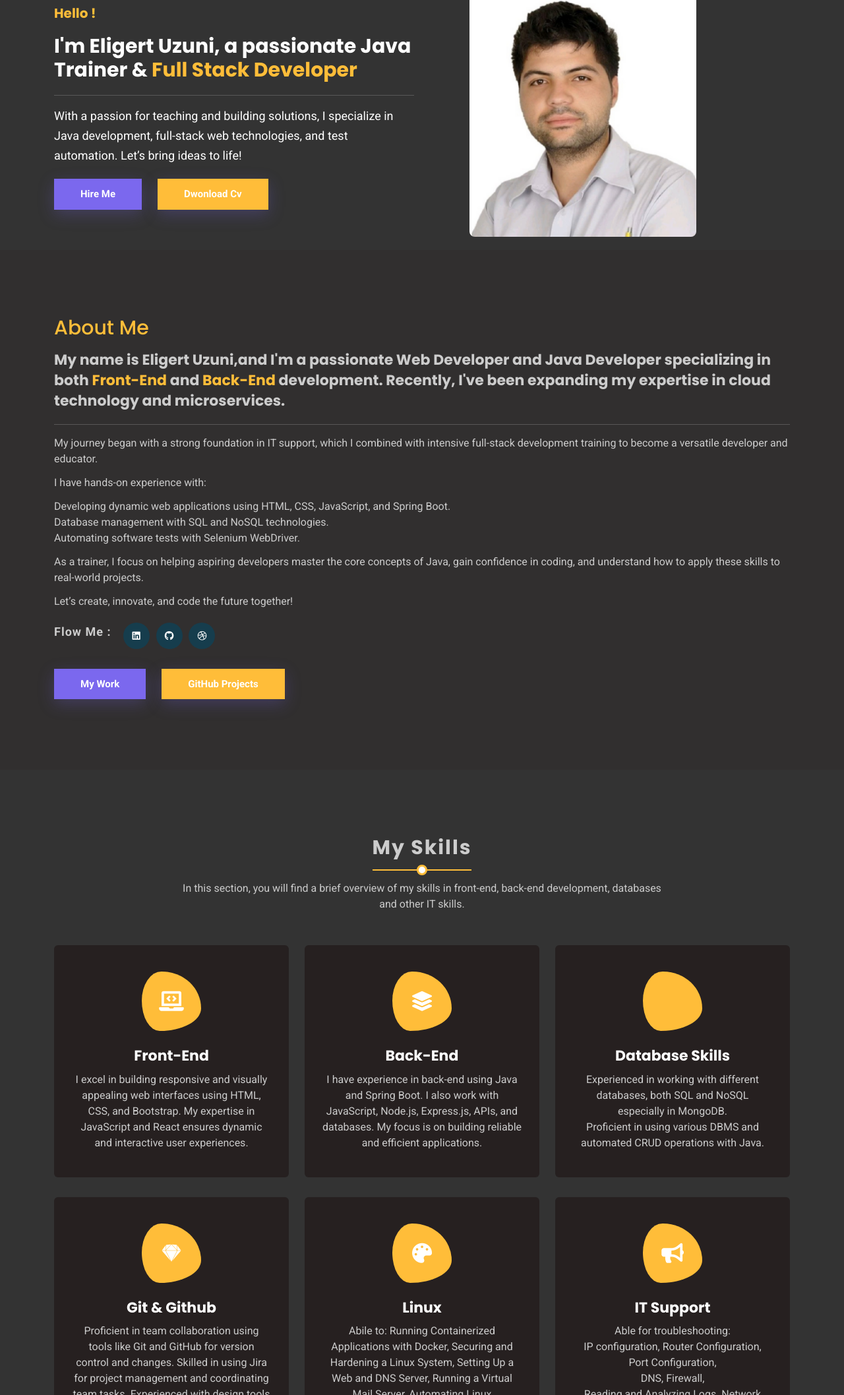
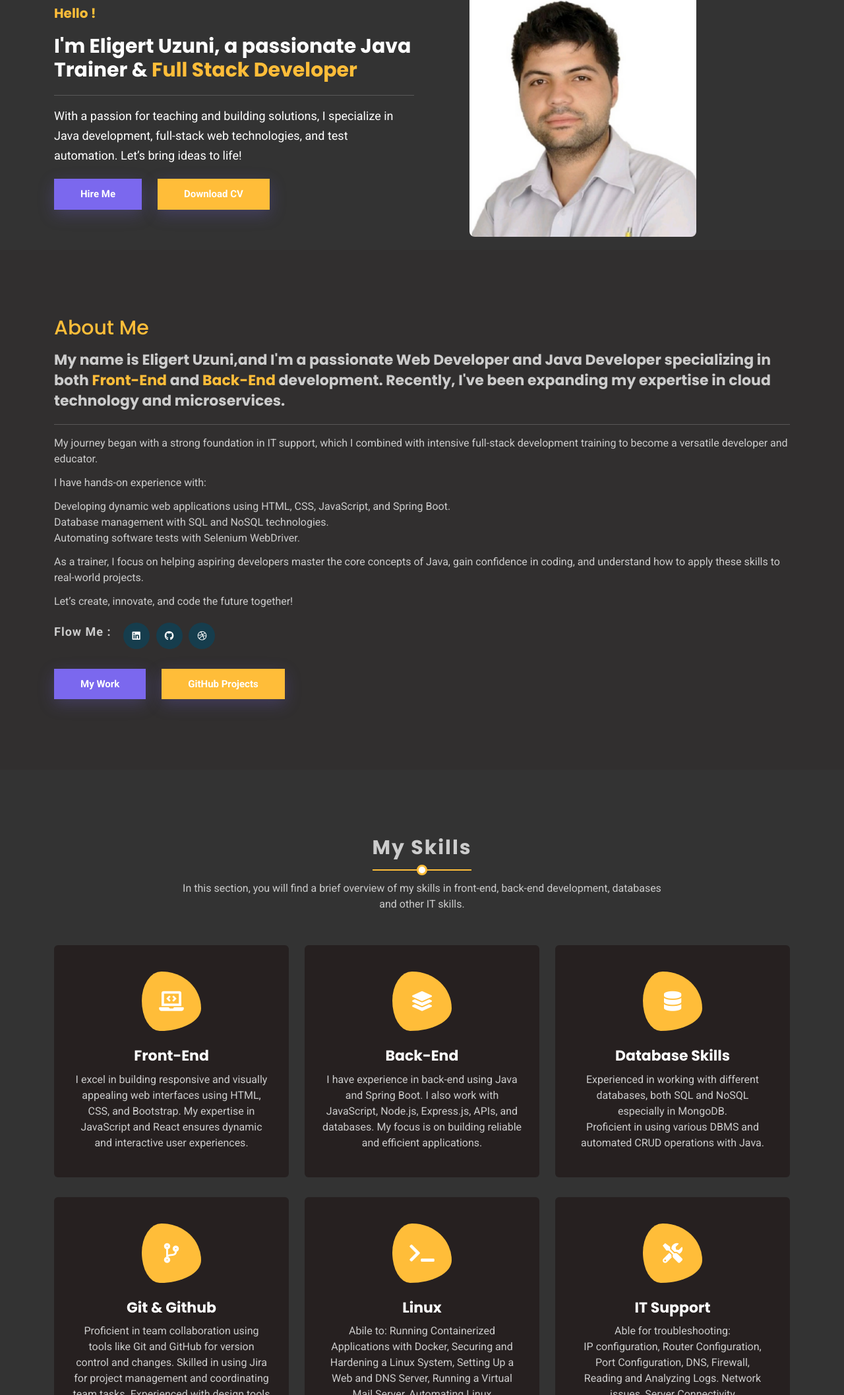
Before and after one commit to eligertuzuni/eligertportfolio, a plain HTML site: page index.html in a window 1280 px wide. Shown: the part 128-2243 px from the top of the page at 66% size. Drawn offline with Linux system fonts and the light colour scheme.

Commit message:
The final chages

```diff
--- a/index.html
+++ b/index.html
@@ -53,7 +53,9 @@
 								<li><a href="#services">My Skills</a></li>
 								<li><a href="#resume">Resume</a></li>
 								<li><a href="#portfolio">Portfolio</a></li>
-								<li><a href="https://bit.ly/4gzEUDg">Certifications</a></li>
+								<li><a
+										href="https://drive.google.com/drive/folders/1Sm-lPOMPGrYFyVdT1hb5hMxebpVeTZ-b?usp=sh">Certifications</a>
+								</li>
 								<li><a href="#contact">Contact</a></li>
 							</ul>
 						</nav>
@@ -83,20 +85,24 @@
 
 								<div class="hero-caption-btn mt-20">
 									<a href="#contact" class="button-1">Hire Me <span></span></a>
-									<a href="#" class="button-2"
-										onclick="window.open('file:///C:/Users/User/OneDrive/Desktop/myPortfolgio/assets/img/eligert_cv.pdf')" ">Dwonload
-										Cv<span></span></a>
+									<!-- <a href="assets/img/eligert_cv.pdf" class="button-2" download="eligert_cv.pdf">
+										Download CV<span></span>
+									</a> -->
+									<a href="https://drive.google.com/uc?export=download&id=1vRuSiKevE304BxQf2gJPxfKRxiM5KKiC"
+										class="button-2" target="_blank" rel="noopener noreferrer">
+										Download CV
+									</a>
 								</div>
 							</div>
 						</div>
 					</div>
 					<div class=" col-lg-6">
-										<div class="heor-img">
-											<img src="assets/img/Untitled design (6).png" alt="hero">
-										</div>
-								</div>
-							</div>
+						<div class="heor-img">
+							<img src="assets/img/Untitled design (6).png" alt="hero">
 						</div>
+					</div>
+				</div>
+			</div>
 		</section>
 		<!-- End Hero Area -->
 		<!-- Start About Area -->
@@ -200,7 +206,7 @@
 					<div class="col-lg-4 col-md-6 mb-30">
 						<div class="services-box">
 							<div class="icon">
-								<i class="fa-regular fa-folder-open"></i>
+								<i class="fas fa-database"></i>
 							</div>
 							<h2>Database Skills</h2>
 							<p>Experienced in working with different databases, both SQL and NoSQL especially in MongoDB.
@@ -215,7 +221,7 @@
 					<div class="col-lg-4 col-md-6 mb-30">
 						<div class="services-box">
 							<div class="icon">
-								<i class="fab fa-sketch"></i>
+								<i class="fas fa-code-branch"></i>
 								<!-- <i class="fa-brands fa-square-git"></i> -->
 
 							</div>
@@ -229,7 +235,7 @@
 					<div class="col-lg-4 col-md-6 mb-30">
 						<div class="services-box">
 							<div class="icon">
-								<i class="fas fa-palette"></i>
+								<i class="fas fa-terminal"></i>
 							</div>
 							<h2>Linux</h2>
 							<p>Abile to: Running Containerized Applications with Docker, Securing and Hardening a Linux System,
@@ -241,11 +247,11 @@
 					<div class="col-lg-4 col-md-6 mb-30">
 						<div class="services-box">
 							<div class="icon">
-								<i class="fas fa-bullhorn"></i>
+								<i class="fas fa-tools"></i>
 							</div>
 							<h2>IT Support</h2>
 							<p>Able for troubleshooting: <br />
-								IP configuration, Router Configuration, <br /> Port Configuration, <br />DNS, Firewall,<br />Reading and
+								IP configuration, Router Configuration, <br /> Port Configuration, DNS, Firewall,<br />Reading and
 								Analyzing
 								Logs. Network issues, Server Connectivity</p>
 						</div>
@@ -606,7 +612,6 @@
 	<!-- End Main Area -->
 
 
-
 	<div class="scroll-area">
 		<i class="fa fa-angle-up"></i>
 	</div>
```
